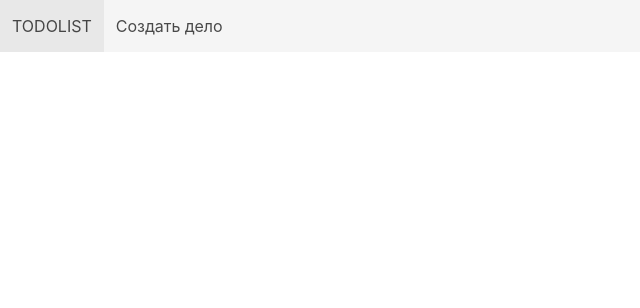
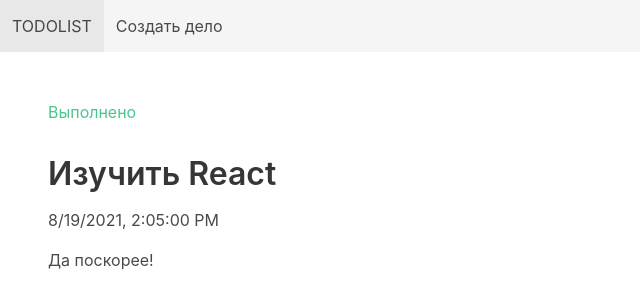
Before and after one commit to when-dev/react-todolist, a React (Create React App) app: page /1629381900000 in a window 1280 px wide. Shown: the top 308 px of the page, without its empty margins (0-640 px from the left). Built offline with nearby package versions, Linux system fonts and the light colour scheme.

Commit message:
created a TodoDetail that displays case details

```diff
--- a/src/App.js
+++ b/src/App.js
@@ -2,6 +2,7 @@
 import { Routes, Route, NavLink } from 'react-router-dom';
 import TodoList from './TodoList';
 import TodoAdd from './TodoAdd';
+import TodoDetail from './TodoDetail';
 
 const date1 = new Date(2021, 7, 19, 14, 5);
 const date2 = new Date(2021, 7, 19, 15, 23);
@@ -34,6 +35,7 @@
     this.delete = this.delete.bind(this);
     this.add = this.add.bind(this);
     this.showMenu = this.showMenu.bind(this);
+    this.getDeed = this.getDeed.bind(this);
   }
 
   setDone(key) {
@@ -59,6 +61,11 @@
   showMenu(evt) {
     evt.preventDefault();
     this.setState((state) => ({ showMenu: !state.showMenu }));
+  }
+
+  getDeed(key) {
+    key = +key;
+    return this.state.data.find((current) => current.key === key);
   }
 
   render() {
@@ -108,6 +115,9 @@
                 add={this.add}
               />}
             />
+            <Route path="/:key" element={
+              <TodoDetail getDeed={this.getDeed} />
+            } />
           </Routes>
         </main>
       </div>
--- /dev/null
+++ b/src/TodoDetail.js
@@ -0,0 +1,20 @@
+import React from "react";
+import { useParams } from "react-router-dom";
+
+
+export default function TodoDetail(props) {
+  const { key } = useParams();
+  const deed = props.getDeed(key);
+
+  return (
+    <section>
+      {deed.done &&
+        <p className="has-text-success">Выполнено</p>
+      }
+      <h1>{deed.title}</h1>
+      <p>{deed.createdAt}</p>
+      {deed.desc && <p>{deed.desc}</p>}
+      {deed.image && <p><img src={deed.image} alt="Иллюстрация" /></p>}
+    </section>
+  )
+}
--- a/src/TodoList.js
+++ b/src/TodoList.js
@@ -1,4 +1,5 @@
 import React from 'react'
+import { Link } from 'react-router-dom'
 
 export default function TodoList(props) {
   return (
@@ -9,8 +10,10 @@
           {props.list.map((item) => (
             <tr key={item.key} >
               <td>
-                {item.done && <del>{item.title}</del>}
-                {!item.done && item.title}
+                <Link to={`/${item.key}`}>
+                  {item.done && <del>{item.title}</del>}
+                  {!item.done && item.title}
+                </Link>
               </td>
               <td>
                 <button
```
